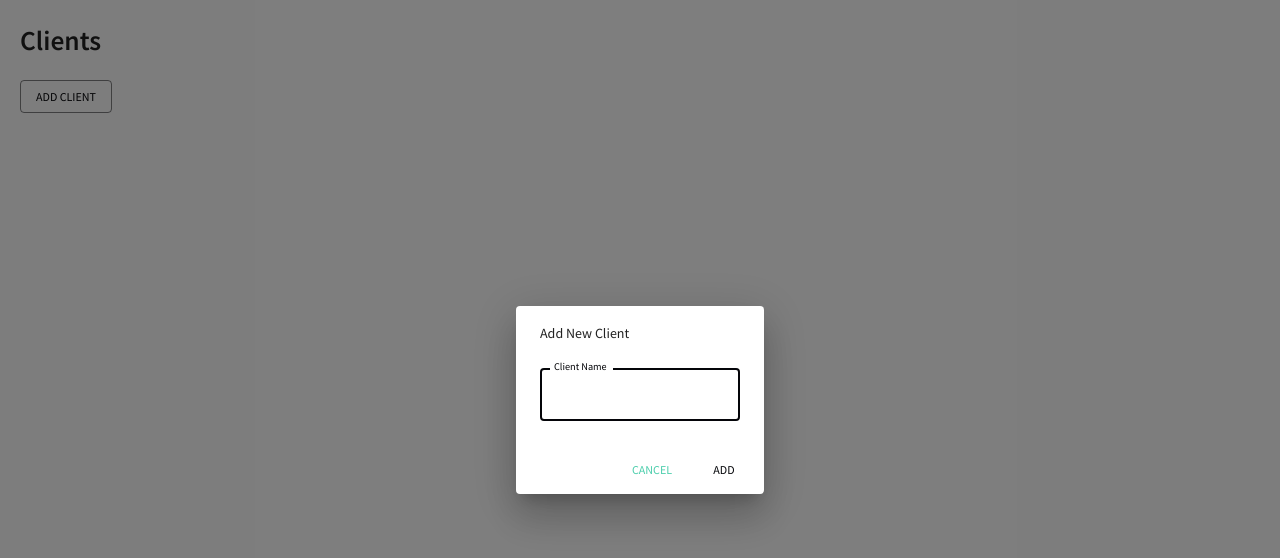
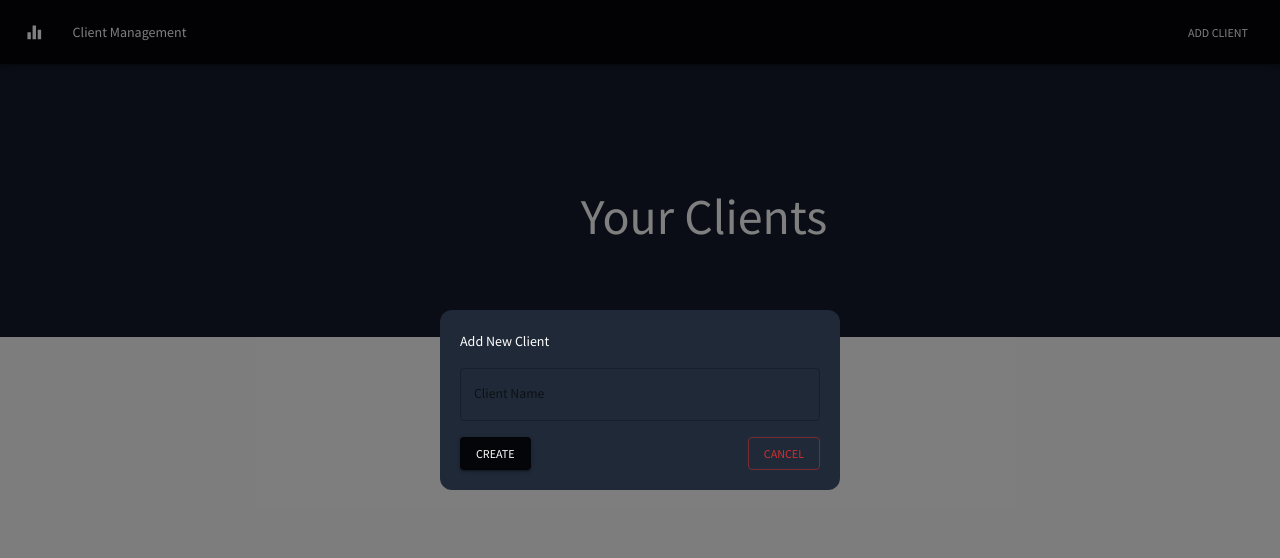
Before and after one commit to LuluLogics/Agentic-Corporate-Trader, a React (Create React App) app in the folder Frontend/: page /clients in a window 1280 px wide. Both pictures are taken after a click on the button "ADD CLIENT". Shown: the top 558 px of the page. Built offline with nearby package versions, Linux system fonts and the light colour scheme.

Commit message:
client aesthetics

```diff
--- a/Frontend/src/scenes/dashboard/Clients.js
+++ b/Frontend/src/scenes/dashboard/Clients.js
@@ -1,51 +1,36 @@
-import React, { useState, useEffect } from "react";
-import { Box, Button, TextField, Dialog, DialogActions, DialogContent, DialogTitle } from "@mui/material";
+import React, { useEffect, useState } from "react";
+import "./Clients.scss";
+import AppBar from "@mui/material/AppBar";
+import Box from "@mui/material/Box";
+import Toolbar from "@mui/material/Toolbar";
+import Typography from "@mui/material/Typography";
+import Button from "@mui/material/Button";
+import IconButton from "@mui/material/IconButton";
+import EqualizerIcon from "@mui/icons-material/Equalizer";
+import Grid from "@mui/material/Grid";
+import TextField from "@mui/material/TextField";
+import Modal from "@mui/material/Modal";
 import axios from "axios";
 import { useNavigate } from "react-router-dom";
+import Copyright from "../../global/Copyright";
 
 const Clients = () => {
-  const user = JSON.parse(localStorage.getItem("user"));
   const [clients, setClients] = useState([]);
-  const [open, setOpen] = useState(false);
+  const [showModal, setShowModal] = useState(false);
   const [newClientName, setNewClientName] = useState("");
   const navigate = useNavigate();
 
-  // Fetch clients from API
+  const user = JSON.parse(localStorage.getItem("user"));
+
+  // Fetch clients from the API
   const fetchClients = async () => {
     try {
       const response = await axios.get(
         `https://act-production-5e24.up.railway.app/api/clients/${user.id}`
       );
-      setClients(response.data.clients);
+      setClients(response.data.clients || []);
     } catch (error) {
       console.error("Error fetching clients:", error.message);
-    }
-  };
-
-  // Handle selecting a client
-  const selectClient = (client) => {
-    localStorage.setItem("selectedClient", JSON.stringify(client));
-    navigate("/home");
-  };
-
-  // Handle opening and closing the dialog
-  const handleOpen = () => setOpen(true);
-  const handleClose = () => {
-    setNewClientName("");
-    setOpen(false);
-  };
-
-  // Handle adding a new client
-  const handleAddClient = async () => {
-    try {
-      const response = await axios.post(
-        `https://act-production-5e24.up.railway.app/api/clients/add`,
-        { userId: user.id, name: newClientName }
-      );
-      setClients([...clients, response.data.client]);
-      handleClose();
-    } catch (error) {
-      console.error("Error adding client:", error.message);
     }
   };
 
@@ -53,61 +38,102 @@ const Clients = () => {
     fetchClients();
   }, []);
 
+  // Add new client
+  const addClient = async () => {
+    try {
+      await axios.post(
+        `https://act-production-5e24.up.railway.app/api/clients/${user.id}`,
+        { name: newClientName }
+      );
+      setNewClientName("");
+      setShowModal(false);
+      fetchClients(); // Refresh client list
+    } catch (error) {
+      console.error("Error adding client:", error.message);
+    }
+  };
+
+  const handleClientClick = (clientId) => {
+    // Store the selected client in localStorage and navigate to the dashboard
+    localStorage.setItem("selectedClient", JSON.stringify(clientId));
+    navigate("/home");
+  };
+
   return (
-    <Box m="20px">
-      <h1>Clients</h1>
-      <Box>
-        {clients.map((client) => (
-          <Box
-            key={client.id}
-            sx={{
-              display: "flex",
-              justifyContent: "space-between",
-              alignItems: "center",
-              mb: 2,
-              p: 2,
-              border: "1px solid #ccc",
-              borderRadius: "8px",
-            }}
-          >
-            <span>{client.name}</span>
-            <Button
-              variant="contained"
-              color="primary"
-              onClick={() => selectClient(client)}
-            >
-              Select
-            </Button>
-          </Box>
+    <Box sx={{ width: "100%", flexGrow: 1, backgroundColor: "#141b2d" }}>
+      <AppBar position="static">
+        <Toolbar>
+          <IconButton size="large" edge="start" color="inherit" aria-label="menu" sx={{ mr: 2 }}>
+            <EqualizerIcon />
+          </IconButton>
+
+          <Typography variant="h6" component="div" sx={{ flexGrow: 1 }}>
+            <a href="/" style={{ color: "inherit", textDecoration: "none" }}>
+              Client Management
+            </a>
+          </Typography>
+
+          <Button color="inherit" onClick={() => setShowModal(true)}>
+            Add Client
+          </Button>
+        </Toolbar>
+      </AppBar>
+
+      <Typography
+        sx={{
+          marginTop: "1%",
+          paddingTop: "8%",
+          paddingBottom: "2%",
+          marginLeft: "10%",
+          fontSize: 50,
+          color: "white",
+          textAlign: "center",
+        }}
+      >
+        Your Clients
+      </Typography>
+
+      <Grid container spacing={3} justifyContent="center">
+        {clients.map((client, index) => (
+          <Grid item xs={12} sm={6} md={4} lg={3} key={index}>
+            <div className="client-tile" onClick={() => handleClientClick(client.id)}>
+              <Typography variant="h6" className="client-name">
+                {client.name}
+              </Typography>
+              <img
+                className="client-image"
+                src="https://via.placeholder.com/250x180"
+                alt="Client"
+              />
+            </div>
+          </Grid>
         ))}
-      </Box>
-      <Button variant="outlined" color="primary" onClick={handleOpen}>
-        Add Client
-      </Button>
+      </Grid>
 
-      {/* Dialog for adding a new client */}
-      <Dialog open={open} onClose={handleClose}>
-        <DialogTitle>Add New Client</DialogTitle>
-        <DialogContent>
+      <Modal open={showModal} onClose={() => setShowModal(false)}>
+        <Box className="modal-box">
+          <Typography variant="h6" sx={{ marginBottom: 2 }}>
+            Add New Client
+          </Typography>
           <TextField
-            autoFocus
-            margin="dense"
             label="Client Name"
-            type="text"
+            variant="outlined"
             fullWidth
             value={newClientName}
             onChange={(e) => setNewClientName(e.target.value)}
           />
-        </DialogContent>
-        <DialogActions>
-          <Button onClick={handleClose} color="secondary">
-            Cancel
-          </Button>
-          <Button onClick={handleAddClient} color="primary">
-            Add
-          </Button>
-        </DialogActions>
-      </Dialog>
+          <Box sx={{ display: "flex", justifyContent: "space-between", marginTop: 2 }}>
+            <Button variant="contained" color="primary" onClick={addClient}>
+              Create
+            </Button>
+            <Button variant="outlined" color="error" onClick={() => setShowModal(false)}>
+              Cancel
+            </Button>
+          </Box>
+        </Box>
+      </Modal>
+
+      <Copyright sx={{ marginTop: "5%", textAlign: "center", color: "white" }} />
     </Box>
   );
 };
--- /dev/null
+++ b/Frontend/src/scenes/dashboard/Clients.scss
@@ -0,0 +1,37 @@
+.client-tile {
+    text-align: center;
+    background-color: #1f2937;
+    padding: 20px;
+    border-radius: 12px;
+    transition: transform 0.3s, box-shadow 0.3s;
+    cursor: pointer;
+
+    &:hover {
+      transform: scale(1.05);
+      box-shadow: 0 8px 16px rgba(0, 0, 0, 0.3);
+    }
+  }
+
+  .client-name {
+    color: white;
+    margin-bottom: 10px;
+    font-weight: bold;
+  }
+
+  .client-image {
+    border-radius: 12px;
+    width: 100%;
+    height: auto;
+  }
+
+  .modal-box {
+    position: absolute;
+    top: 50%;
+    left: 50%;
+    transform: translate(-50%, -50%);
+    width: 400px;
+    background: #1f2937;
+    padding: 20px;
+    border-radius: 12px;
+    color: white;
+  }
```
